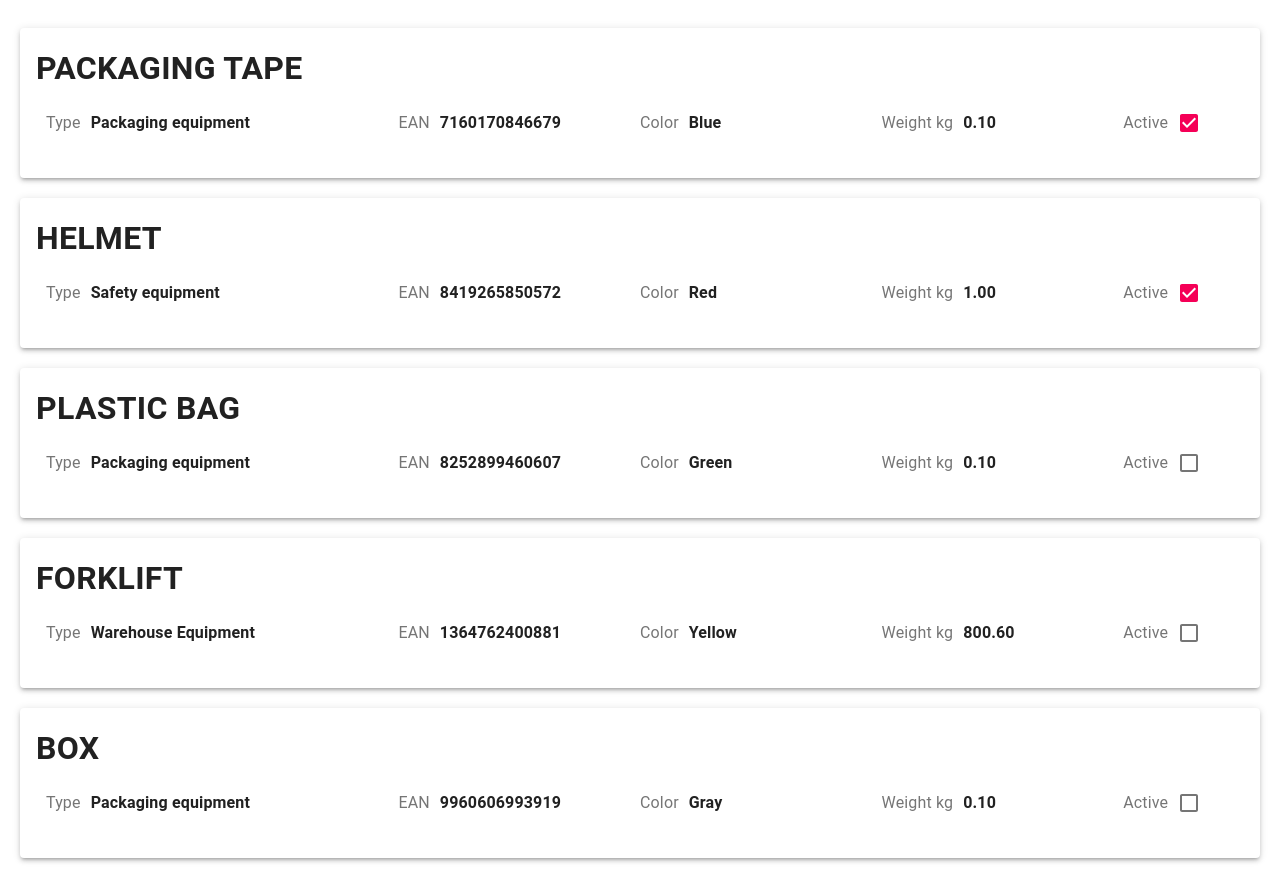
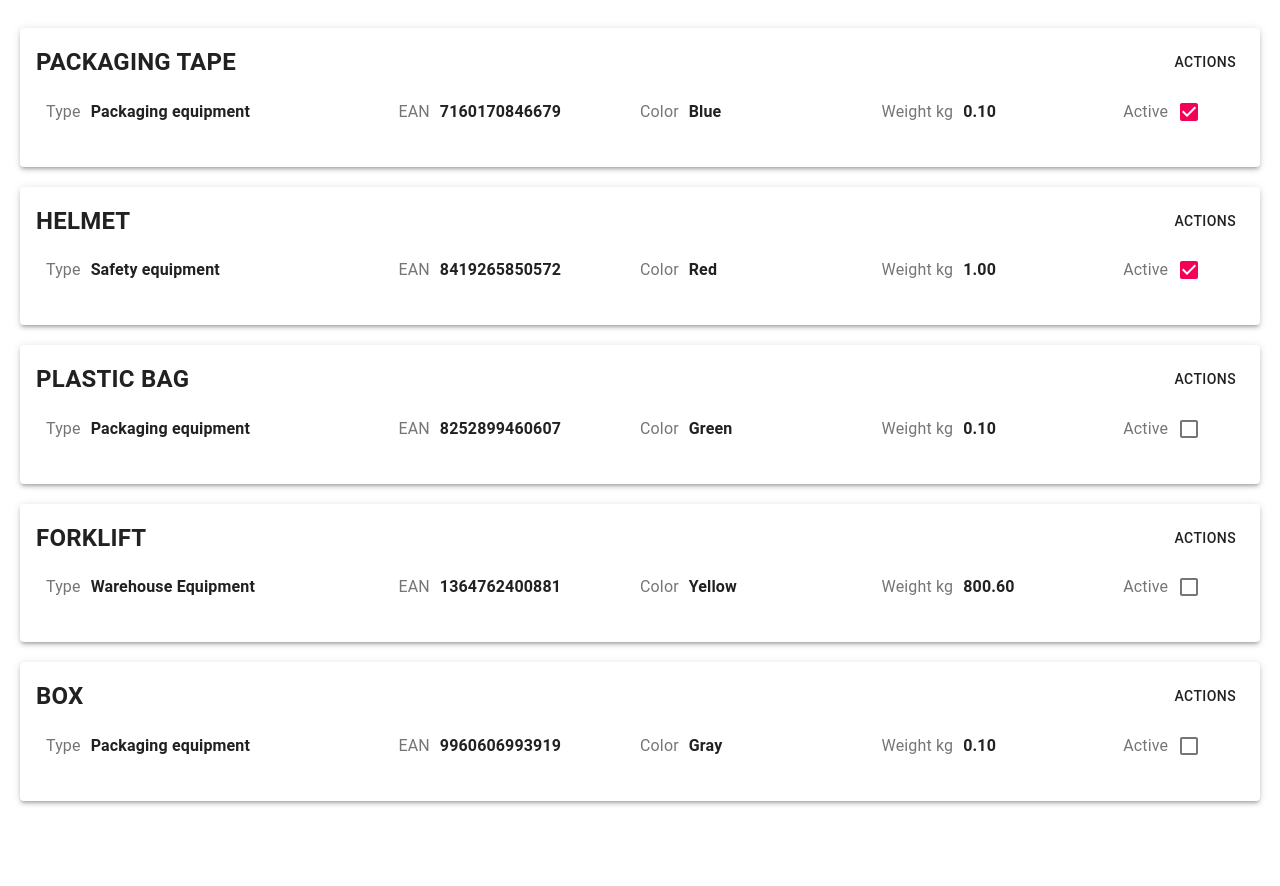
Before and after one commit to LeonasVait/talech-test-assignment-2, a React (Create React App) app: page / in a window 1280 px wide. After the commit the page ends 829 px from the top, so only its background shows below. Built offline with nearby package versions, Linux system fonts and the light colour scheme.

Commit message:
Added actions menu to ProductListEntry

```diff
--- /dev/null
+++ b/src/components/ProductActionsMenu.tsx
@@ -0,0 +1,35 @@
+import React from "react";
+import { Menu, Button, MenuItem } from "@material-ui/core";
+
+export function ProductActionsMenu() {
+  const [anchorElement, setAnchorElement] = React.useState(null);
+
+  const handleClick = (event: any) => {
+    setAnchorElement(event.currentTarget);
+  };
+
+  const handleClose = () => {
+    setAnchorElement(null);
+  };
+
+  return (
+    <>
+      <Button
+        aria-controls="simple-menu"
+        aria-haspopup="true"
+        onClick={handleClick}
+      >
+        Actions
+      </Button>
+      <Menu
+        anchorEl={anchorElement}
+        keepMounted
+        open={Boolean(anchorElement)}
+        onClose={handleClose}
+      >
+        <MenuItem onClick={handleClose}>Edit</MenuItem>
+        <MenuItem onClick={handleClose}>Delete</MenuItem>
+      </Menu>
+    </>
+  );
+}
--- a/src/components/ProductsList.tsx
+++ b/src/components/ProductsList.tsx
@@ -9,7 +9,7 @@ export function ProductsList() {
     <List>
       {data.length > 0
         ? data.map((entry, index) => (
-            <ProductsListEntry product={entry}></ProductsListEntry>
+            <ProductsListEntry product={entry} key={index}></ProductsListEntry>
           ))
         : "There are no products"}
     </List>
--- a/src/components/ProductsListEntry.tsx
+++ b/src/components/ProductsListEntry.tsx
@@ -1,8 +1,9 @@
 import React from "react";
 import { Card, CardContent, Typography, Checkbox } from "@material-ui/core";
+import { makeStyles } from "@material-ui/styles";
 
 import { Product } from "../fixtures/MockData";
-import { makeStyles } from "@material-ui/styles";
+import { ProductActionsMenu } from "./ProductActionsMenu";
 
 interface Props {
   product: Product;
@@ -33,10 +34,13 @@ export function ProductsListEntry({ product }: Props) {
   return (
     <Card className={classes.root} elevation={3}>
       <CardContent>
-        <Typography className={classes.title}>
-          {product.name.toUpperCase()}
-        </Typography>
-        <div className={classes.inner}>
+        <div className={classes.productHeader}>
+          <Typography className={classes.title}>
+            {product.name.toUpperCase()}
+          </Typography>
+          <ProductActionsMenu></ProductActionsMenu>
+        </div>
+        <div className={classes.productFields}>
           <ProductField
             name={"Type"}
             value={product.type}
@@ -70,15 +74,21 @@ export function ProductsListEntry({ product }: Props) {
     </Card>
   );
 }
+
 const useStyles = makeStyles({
   root: {
+    minWidth: "900px",
     margin: "20px"
   },
-  inner: {
+  productHeader: {
+    display: "flex",
+    justifyContent: "space-between"
+  },
+  productFields: {
     display: "flex"
   },
   title: {
-    fontSize: "2em",
+    fontSize: "1.5em",
     fontWeight: "bold"
   },
   fieldName: {
```
